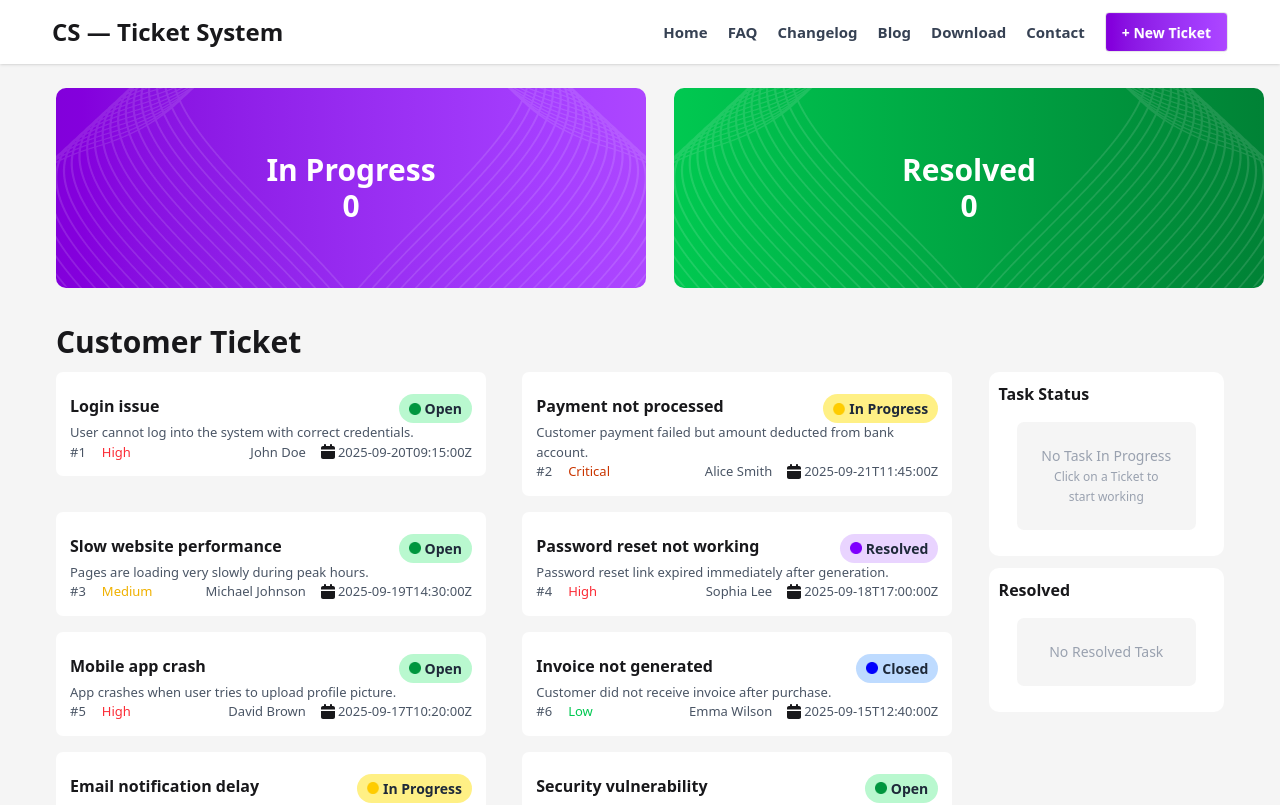
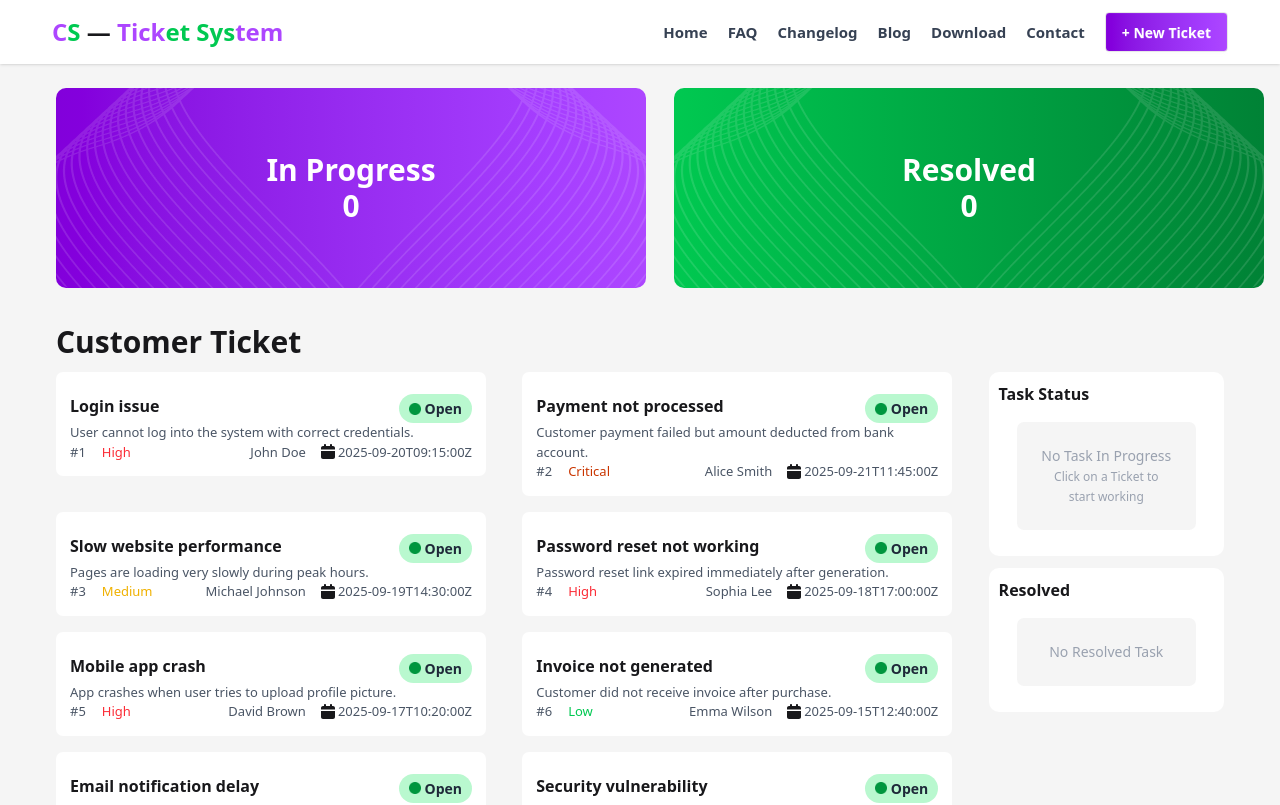
Before and after one commit to faysalhasanmd/PH-Assignment-07, a React (Vite) app: page / in a window 1280 px wide. Shown: the top 805 px of the page. Built offline with nearby package versions, Linux system fonts and the light colour scheme.

Commit message:
project complete

```diff
--- a/public/data.json
+++ b/public/data.json
@@ -14,7 +14,7 @@
     "description": "Customer payment failed but amount deducted from bank account.",
     "customer": "Alice Smith",
     "priority": "Critical",
-    "status": "In Progress",
+    "status": "Open",
     "createdAt": "2025-09-21T11:45:00Z"
   },
   {
@@ -32,7 +32,7 @@
     "description": "Password reset link expired immediately after generation.",
     "customer": "Sophia Lee",
     "priority": "High",
-    "status": "Resolved",
+    "status": "Open",
     "createdAt": "2025-09-18T17:00:00Z"
   },
   {
@@ -50,7 +50,7 @@
     "description": "Customer did not receive invoice after purchase.",
     "customer": "Emma Wilson",
     "priority": "Low",
-    "status": "Closed",
+    "status": "Open",
     "createdAt": "2025-09-15T12:40:00Z"
   },
   {
@@ -59,7 +59,7 @@
     "description": "Order confirmation emails taking more than 2 hours.",
     "customer": "Oliver Davis",
     "priority": "Medium",
-    "status": "In Progress",
+    "status": "Open",
     "createdAt": "2025-09-14T09:50:00Z"
   },
   {
@@ -86,7 +86,7 @@
     "description": "Reports are not downloading in PDF format.",
     "customer": "James Anderson",
     "priority": "High",
-    "status": "Resolved",
+    "status": "Open",
     "createdAt": "2025-09-11T13:55:00Z"
   },
   {
@@ -95,7 +95,7 @@
     "description": "The entire platform was down for 10 minutes.",
     "customer": "Amelia Thomas",
     "priority": "Critical",
-    "status": "Closed",
+    "status": "Open",
     "createdAt": "2025-09-10T07:00:00Z"
   },
   {
@@ -104,7 +104,7 @@
     "description": "Search bar returns no results even with correct keyword.",
     "customer": "Henry White",
     "priority": "High",
-    "status": "In Progress",
+    "status": "Open",
     "createdAt": "2025-09-09T18:35:00Z"
   },
   {
@@ -131,7 +131,7 @@
     "description": "System not allowing files larger than 2MB though limit is 5MB.",
     "customer": "Mia Martinez",
     "priority": "Medium",
-    "status": "Resolved",
+    "status": "Open",
     "createdAt": "2025-09-06T19:45:00Z"
   }
 ]
--- a/src/Components/Card/SIngleCard.jsx
+++ b/src/Components/Card/SIngleCard.jsx
@@ -9,24 +9,25 @@ import TaskStatus from "../TaskStatus/TaskStatus";
 import toast from "react-hot-toast";
 import "./card.css";
 
-const SIngleCard = ({ person, data, setData, setSelectedPerson }) => {
+const SIngleCard = ({ person, setData, setSelectedPerson }) => {
   const handleCard = (value) => {
+    if (value.status === "Open") {
+      setData((update) =>
+        update.map((x) =>
+          x.id === value.id ? { ...x, status: "In Progress" } : x
+        )
+      );
+      toast.success("Task moved to In Progress..!!");
+    }
+
     setSelectedPerson((val) => {
       if (val.some((p) => p.id === value.id)) {
         toast.error("Same Issue Not Added..!!");
         return val;
       }
-      toast.success("Task Status Completed.!!");
       return [...val, value];
     });
-    setData((val) => {
-      if (val.some((p) => p.id === value.id)) {
-        return val;
-      }
-      return [...data, value];
-    });
   };
-  // console.log(person);
   return (
     <div onClick={() => handleCard(person)}>
       <div className=" flex flex-col nav justify-between gap-1 rounded-xl min-h-[80px] w-[430px]">
@@ -59,7 +60,6 @@ const SIngleCard = ({ person, data, setData, setSelectedPerson }) => {
                 }
                 alt=""
               />
-
               <span>{person.status}</span>
             </div>
           </div>
--- a/src/Components/Navbar/Navbar.jsx
+++ b/src/Components/Navbar/Navbar.jsx
@@ -6,7 +6,12 @@ const Navbar = () => {
     <div className="shadow-sm bg-white">
       <div className="w-[1200px] mx-auto flex nav items-center justify-between p-3">
         <h1 className="font-bold text-3xl mb-2 sm:mb-0 sm:text-2xl">
-          CS — Ticket System
+          <span className="text-purple-500">C</span>
+          <span className="text-green-500">S</span> —{" "}
+          <span className="text-purple-500">
+            Tick<span className="text-green-500">et Sys</span>
+            <span className="text-purple-500">tem</span>
+          </span>
         </h1>
         <div className="navbar-end nav">
           <ul className="flex gap-2 md:gap-5 nav mr-5">
```
